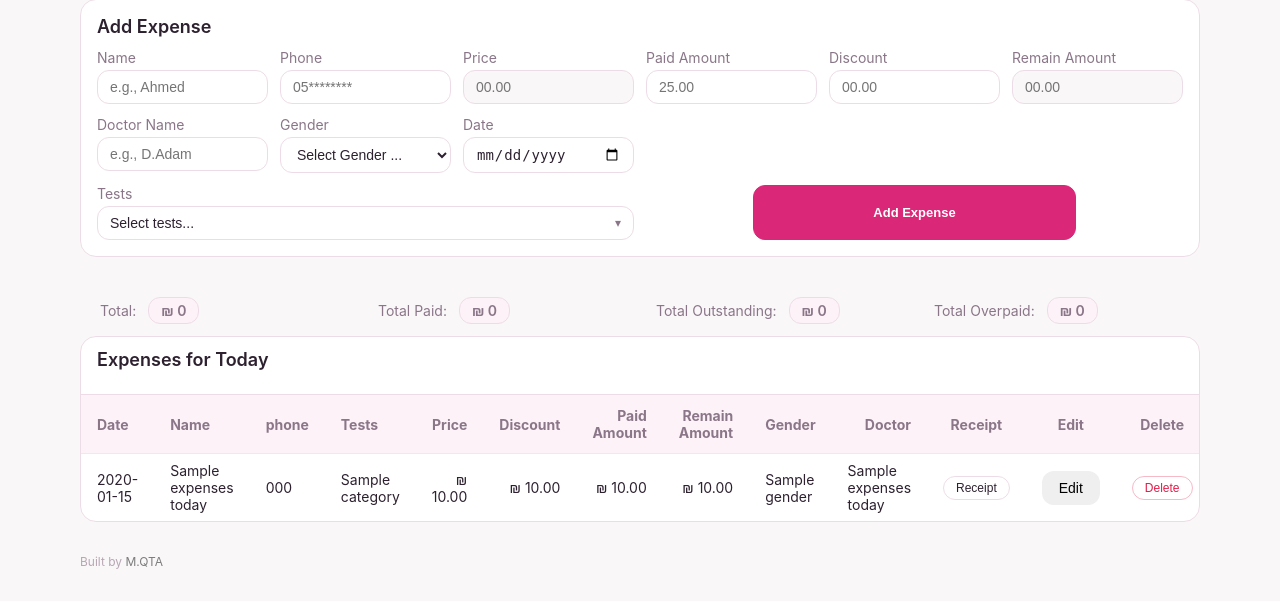
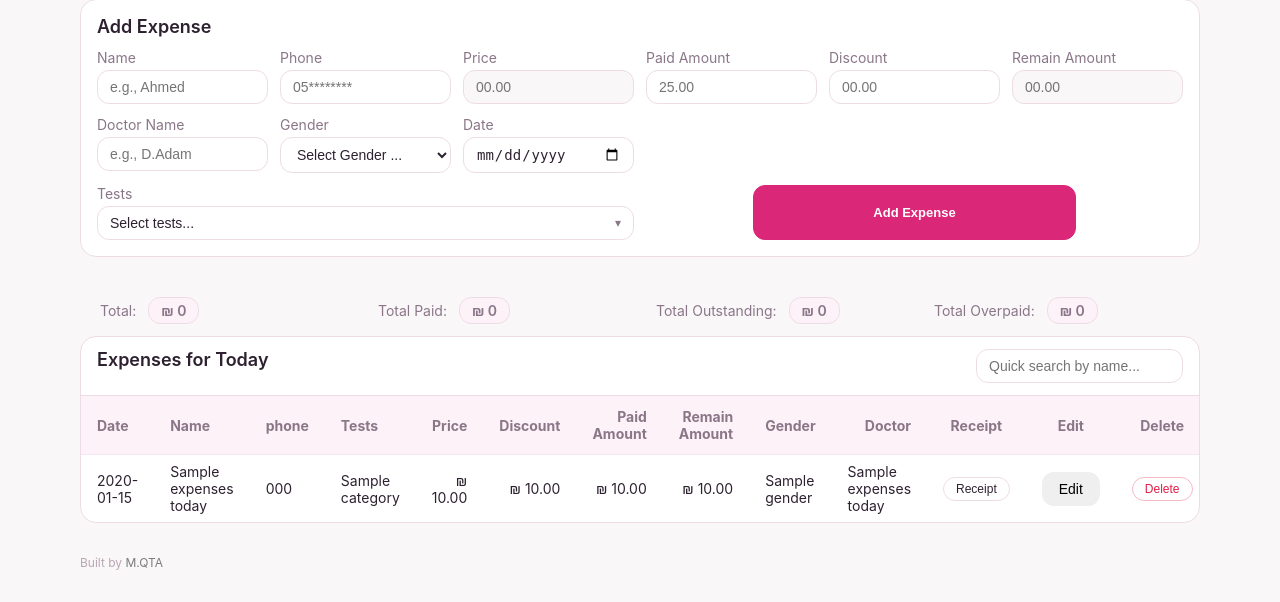
Before and after one commit to MahmoudAlQataa/Simple-POS-System, a Python web app: template templates/index.html in a window 1280 px wide. Shown: the part 230-832 px from the top of the page. Before the commit the page ends 799 px from the top, so only its background shows below. Run offline with Jinja, Linux system fonts and the light colour scheme; the template is opened without the code that fills it: most values are stand-ins (such as "Sample title", 1, 10 or a date in 2020).

Commit message:
Add: quick search to the dashboard

```diff
--- a/templates/index.html
+++ b/templates/index.html
@@ -136,6 +136,11 @@
 <section class="card table-card">
   <div class="table-card-header">
     <h2 class="card-title">Expenses for Today</h2>
+
+    <!-- Quick instant search (client-side, doesn't touch the filter form) -->
+    <div class="quick-search">
+      <input type="text" id="quickNameSearch" class="input" placeholder="Quick search by name..." />
+    </div>
   </div>
   <div class="table-scroll">
     <table class="expenses-table">
@@ -266,15 +271,22 @@
   </div>
 </section>
 
-<!-- Charts -->
-<!-- <section class="charts-section">
-  <div class="card">
-    <h3 class="card-title">By Category</h3>
-    <canvas id="catChart" height="140"></canvas>
-  </div>
-  <div class="card">
-    <h3 class="card-title">Spending Over Time</h3>
-    <canvas id="dayChart" height="140"></canvas>
-  </div>
-</section> -->
+<script>
+  document.addEventListener("DOMContentLoaded", function () {
+    const input = document.getElementById("quickNameSearch");
+    const rows = document.querySelectorAll(".expenses-table tbody tr");
+
+    input.addEventListener("input", function () {
+      const term = input.value.trim().toLowerCase();
+
+      rows.forEach(function (row) {
+        const nameCell = row.querySelector("td:nth-child(2)");
+        if (!nameCell) return; // safety for the "no expenses" empty row
+
+        const name = nameCell.textContent.trim().toLowerCase();
+        row.style.display = name.includes(term) ? "" : "none";
+      });
+    });
+  });
+</script>
 {% endblock %}
```
